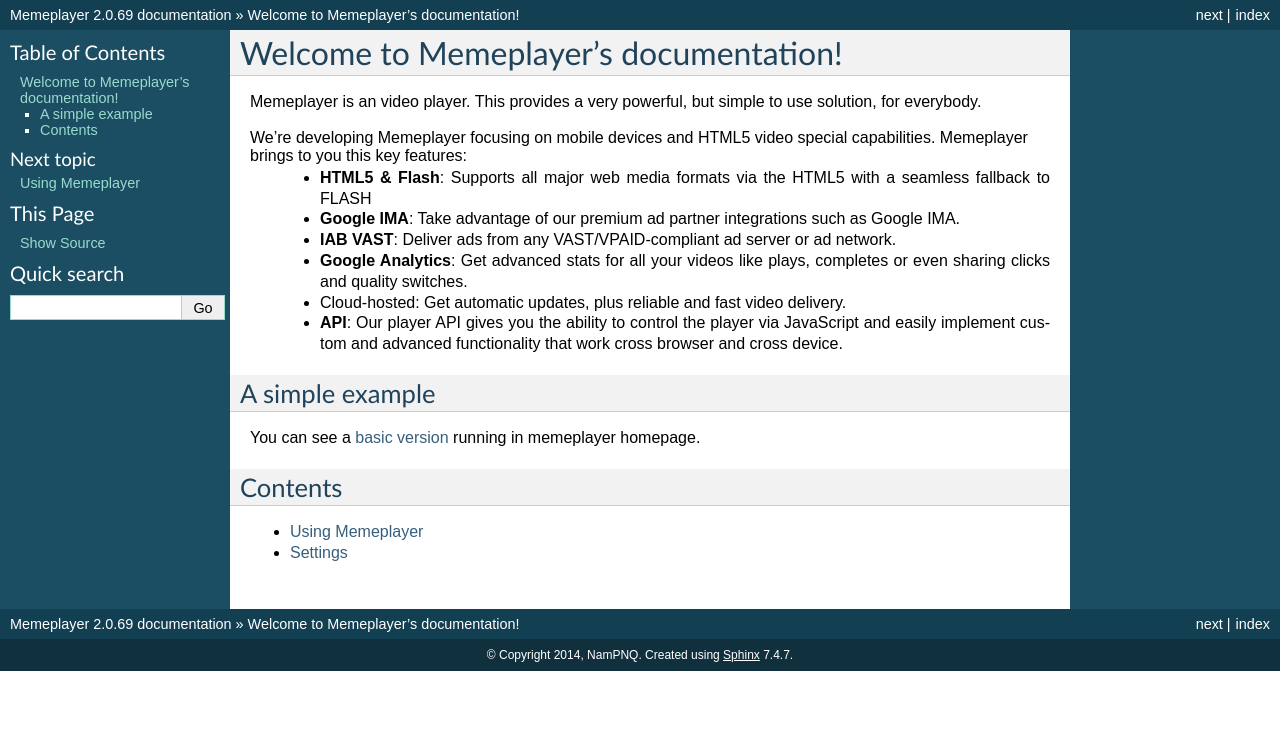
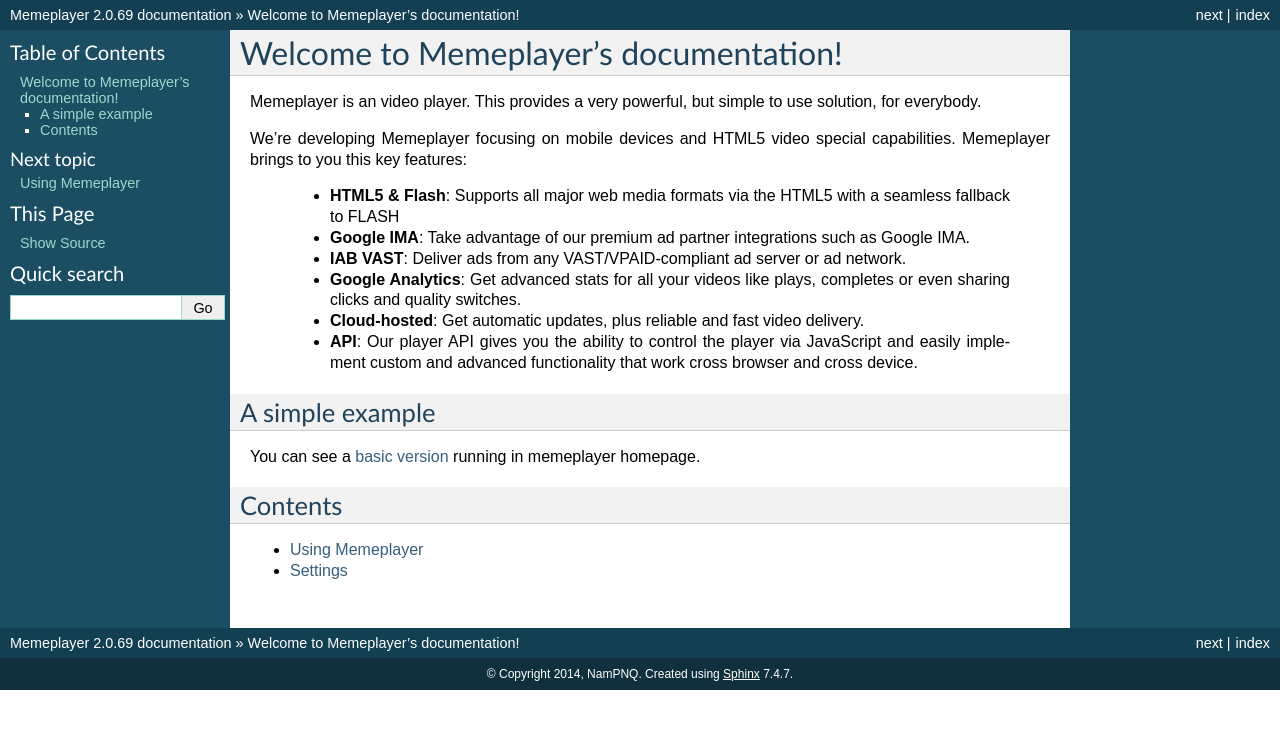
Before and after one commit to NamPNQ/memeplayer, a Sphinx documentation site: the page built from docs/index.rst, in a window 1280 px wide. Shown: the top 729 px of the page. Built offline with Sphinx 7.4.7, drawn with Linux system fonts in a browser that asks for light colours.

Commit message:
Fix something

```diff
--- a/docs/index.rst
+++ b/docs/index.rst
@@ -5,11 +5,12 @@ Welcome to Memeplayer's documentation!
 Memeplayer is an video player. This provides a very powerful, but simple to use solution, for everybody.
 
 We're developing Memeplayer focusing on mobile devices and HTML5 video special capabilities. Memeplayer brings to you this key features:
+
 	* **HTML5 & Flash**: Supports all major web media formats via the HTML5 with a seamless fallback to FLASH
 	* **Google IMA**: Take advantage of our premium ad partner integrations such as Google IMA.
 	* **IAB VAST**: Deliver ads from any VAST/VPAID-compliant ad server or ad network.
 	* **Google Analytics**: Get advanced stats for all your videos like plays, completes or even sharing clicks and quality switches.
-	* Cloud-hosted: Get automatic updates, plus reliable and fast video delivery.
+	* **Cloud-hosted**: Get automatic updates, plus reliable and fast video delivery.
 	* **API**: Our player API gives you the ability to control the player via JavaScript and easily implement custom and advanced functionality that work cross browser and cross device.
 
 
```
